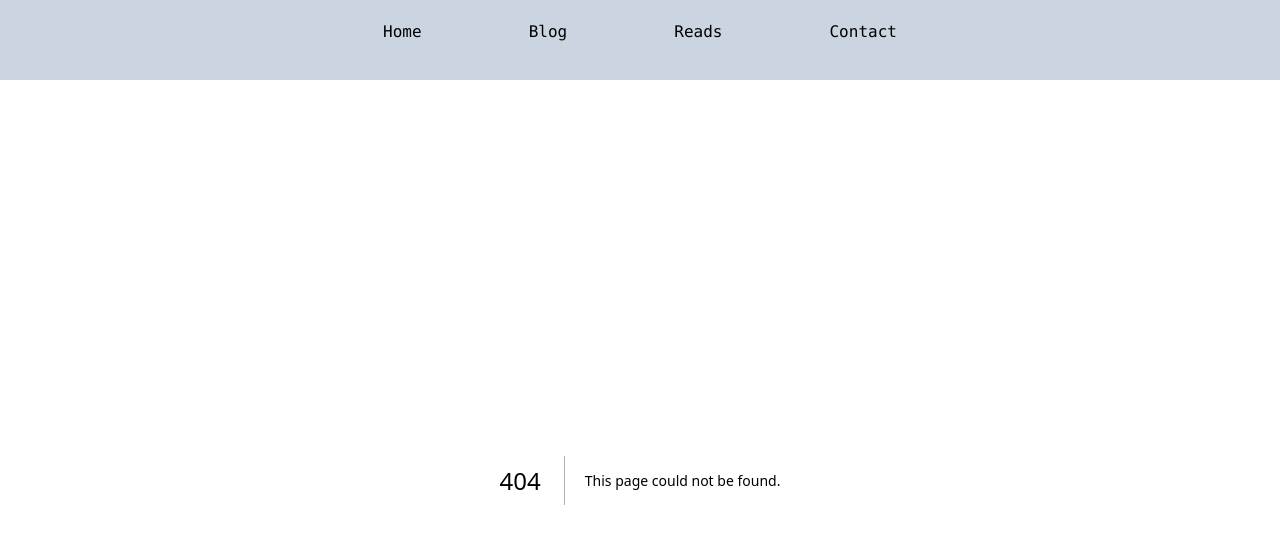
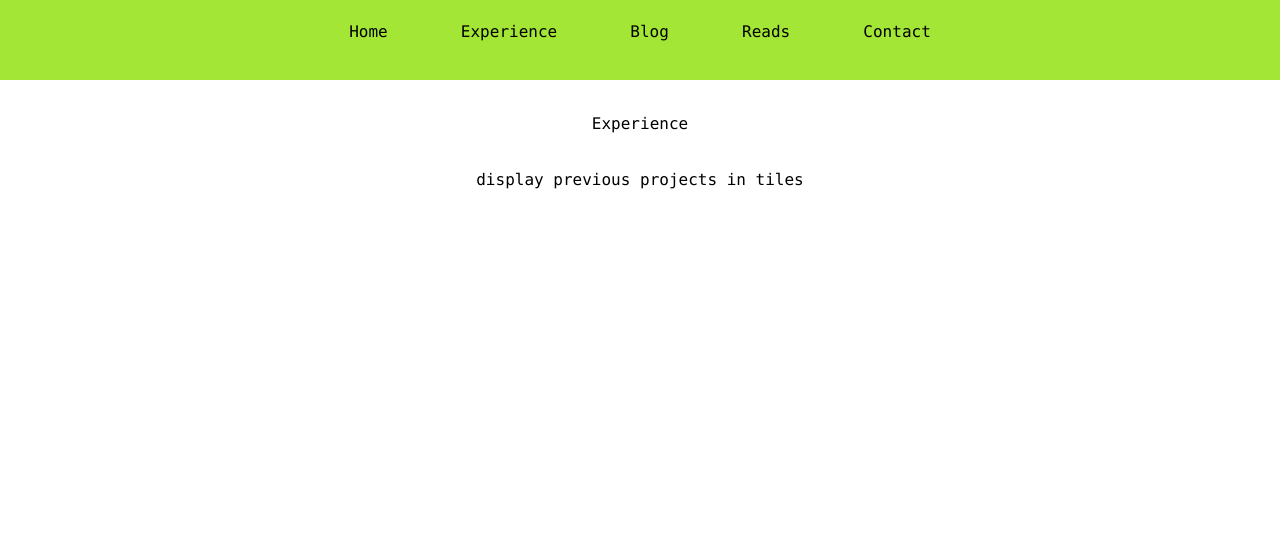
Before and after one commit to eliazzo/consolidation, a Next.js app: page /experience in a window 1280 px wide. Before the commit this address had no page. Shown: the top 544 px of the page. Built offline with nearby package versions, Linux system fonts and the light colour scheme.

Commit message:
create experiene page and change navbar colour to green

```diff
--- a/app/components/Navbar.tsx
+++ b/app/components/Navbar.tsx
@@ -1,8 +1,9 @@
 const Navbar = () => {
   return (
-    <div className="h-20 w-vpw bg-slate-300">
+    <div className="h-20 w-vpw bg-lime-400">
       <ul className="p-5 flex justify-evenly mx-64 font-mono">
       <li><a href="/">Home</a></li>
+      <li><a href="/experience">Experience</a></li>
       <li><a href="/blog">Blog</a></li>
       <li><a href="/books">Reads</a></li>
       <li><a href="/contact">Contact</a></li>
--- /dev/null
+++ b/app/experience/page.tsx
@@ -0,0 +1,13 @@
+const Experience = ( ) => {
+
+  return (
+    <>
+    <h1 className="text-center mt-8">Experience</h1>
+    <div className="flex justify-evenly flex-wrap p-8">
+    <p>display previous projects in tiles</p>
+    </div>
+    </>
+  )
+}
+
+export default Experience
```
